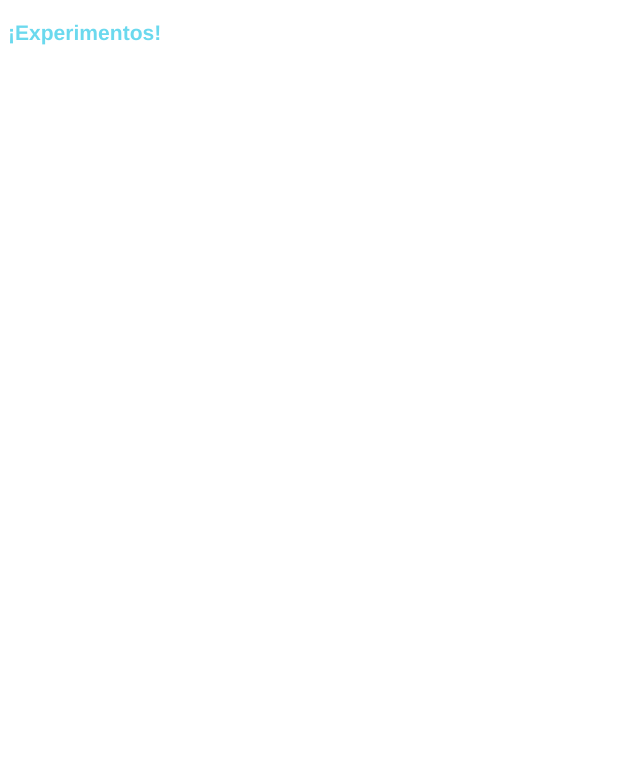
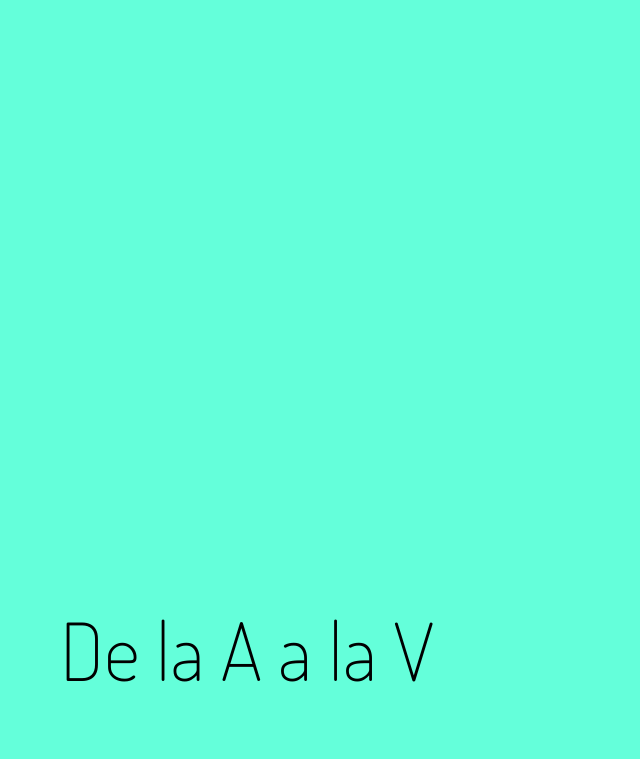
Before and after one commit to alvasco/alvasco.github.io, a plain HTML site: page index.html in a window 1280 px wide. Shown: the whole page, without its empty margins (0-640 px from the left). Drawn offline with Linux system fonts and the light colour scheme.

Commit message:
Nuevos estilos y contenido

```diff
--- a/index.html
+++ b/index.html
@@ -2,20 +2,17 @@
 <html lang="es_CO">
 <head>
 	<meta charset="utf-8">
+	<title>Alejandro López Vasco en Github</title>
 	<meta name="viewport" content="initial-scale=1.0, user-scalable=no"/>
 	<link rel="stylesheet" type="text/css" href="style.css" />
-	<title>Alejandro López Vasco en Github</title>
+	<link rel="preconnect" href="https://fonts.googleapis.com">
+	<link rel="preconnect" href="https://fonts.gstatic.com" crossorigin>
+	<link href="https://fonts.googleapis.com/css2?family=Dosis:wght@200;600&display=swap" rel="stylesheet">
 </head>
 
 <body>
-	<header>
-		<div></div>
-	</header>
-	<section>
-		<article>
-			<h1>¡Experimentos!</h1>
-			<div id="logo"><div id="animado"></div></div>
-		</article>
+	<section class="header">
+		<h1>De la A a la V</h1>
 	</section>
 </body>
 </html>
--- a/style.css
+++ b/style.css
@@ -1,41 +1,29 @@
-body{color:#6BD9EE;font-family:"helvetica";font-size:18px;}
-#logo{height:30px;width:45px;position:absolute;overflow:hidden;}
-#animado{background:url(logo.png) no-repeat;height:690px;width:45px;}
-
-#animado:hover{
-	-webkit-animation-name:logo;
-	-webkit-animation-duration:4s;
-  -webkit-animation-iteration-count:1;
-  -webkit-animation-timing-function:linear;
-  -webkit-animation-fill-mode: forwards;
-	position:relative;
+:root{
+--bg_color_header: #64ffda;
+--titulo: #9effff;
 }
-
-h1:active{
-	-webkit-animation-name:ah1;
-  -webkit-animation-duration:5s;
-  -webkit-animation-iteration-count:1;
-  -webkit-animation-timing-function:linear;
-  -webkit-animation-fill-mode: forwards;
-  position:relative;
- }
-
-@-webkit-keyframes logo{
-  0% {
-    -webkit-transform:translateY(0px);
-  }
-  100% {
-    -webkit-transform:translateY(-660px);
-  }
+body{
+  margin: 0;
+  padding: 0;
+  font-size: 16px;
 }
-
-@-webkit-keyframes ah1{
-  from {
-    left:0;
-  }
-
-  to {
-    left:100%;
-  }
-
+h1,h2,h3,p,a,div{
+  margin: 0;
+  padding: 0;
 }
+.header{
+  background-color: var(--bg_color_header);
+  height: 100vh;
+  width: 100%;
+  display: flex;
+  align-items:flex-end;
+  justify-items: flex-start;
+}
+.header h1{
+  color: var(--blanco);
+  font-family: 'Dosis', sans-serif;
+  font-weight: 200;
+  font-size: 5rem;
+  margin-inline-start: 60px;
+  margin-block-end: 100px;
+}
```
